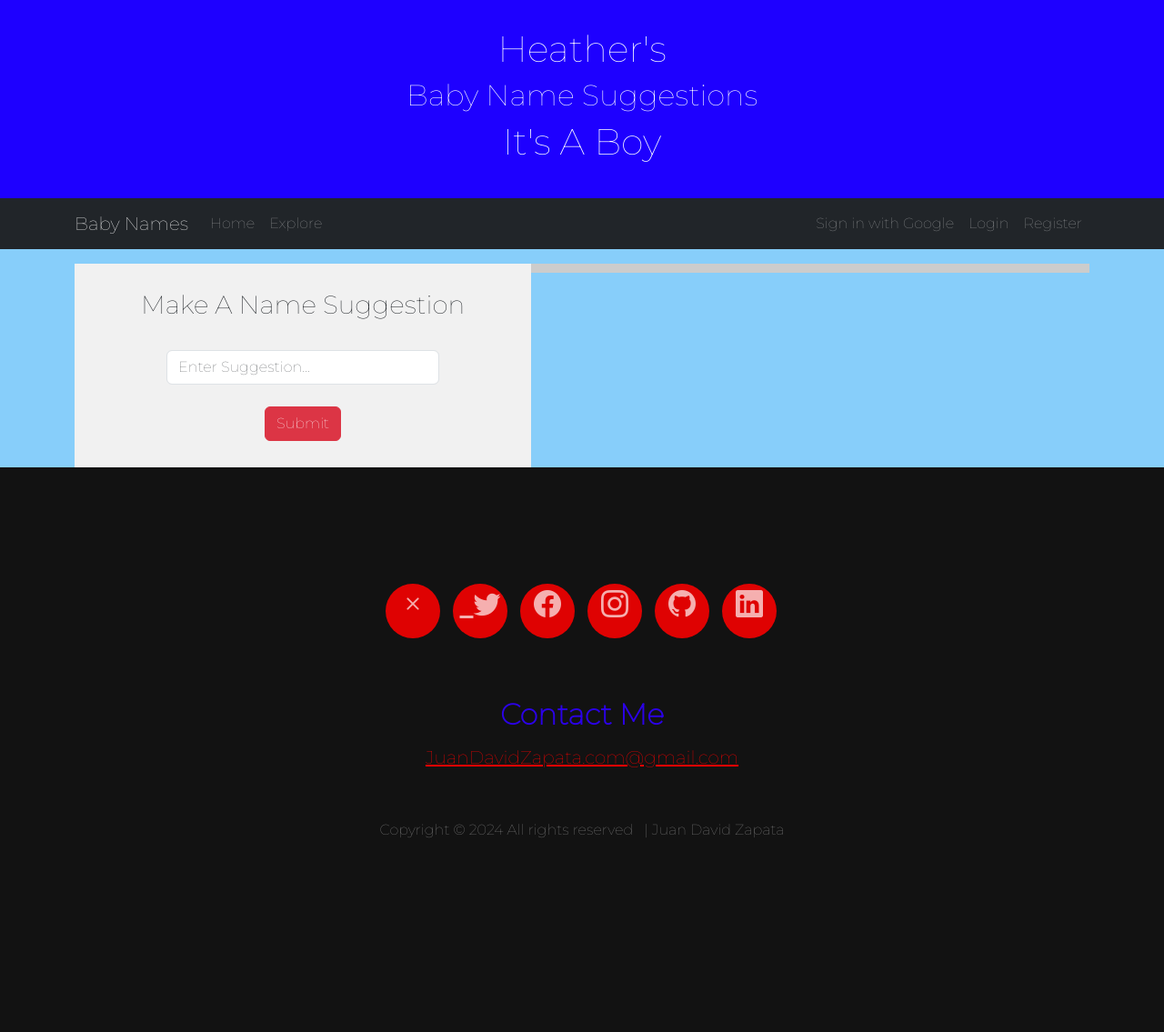
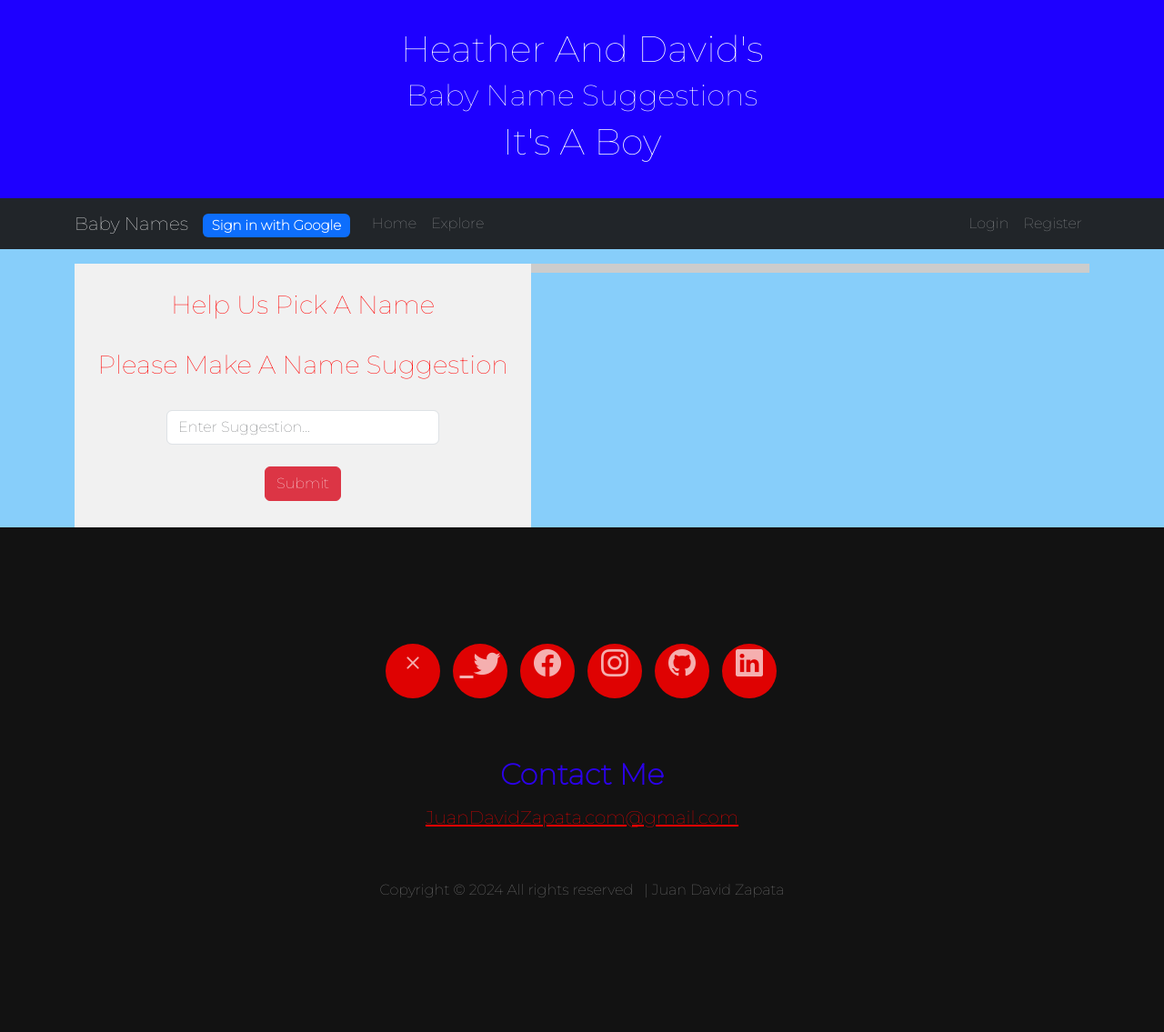
Before and after one commit to jDavidZapata/jdz.red, a Flask app: page / in a window 1280 px wide. Shown: the whole page at 91% size. Before the commit the page ends 922 px from the top, so only its background shows below. Run offline with Flask 3, Linux system fonts and the light colour scheme; data that the repository does not hold is empty; parts of the project's set-up code (start-up, migrations or seed data) failed here and were passed over; some libraries are stand-ins or nearby versions.

Commit message:
more front end changes

```diff
--- a/services/web/app/main/routes.py
+++ b/services/web/app/main/routes.py
@@ -59,7 +59,7 @@ def index():
                 db.session.add(vote)
                 db.session.commit()
                 flash('Your suggestion has been submitted!')
-                flash(_('You have %(count)s votes left.', count=(4-count)))
+                flash(_('You have %(count)s vote suggestions left.', count=(4-count)))
                 return redirect(url_for("main.index"))
             except Exception as e:
                 # Log the error and notify the user
--- a/services/web/app/static/css/stylesheet.css
+++ b/services/web/app/static/css/stylesheet.css
@@ -50,6 +50,7 @@ header {
     height: 100%; /* only for demonstration, should be removed */
     text-align: center;
     align-content: center;
+    color: red;
 }
 
 td.vote {
--- a/services/web/app/templates/base.html
+++ b/services/web/app/templates/base.html
@@ -7,7 +7,7 @@
     {% if title %}
     <title>{{ title }} - Baby Name Suggestions</title>
     {% else %}
-    <title>{{ _("Welcome to Heather's Baby Name Suggestions") }}</title>
+    <title>{{ _("Welcome to Heather and David's Baby Name Suggestions") }}</title>
     {% endif %}
     <link
         href="https://cdn.jsdelivr.net/npm/bootstrap@5.3.2/dist/css/bootstrap.min.css"
--- a/services/web/app/templates/greeting.html
+++ b/services/web/app/templates/greeting.html
@@ -1,7 +1,7 @@
 {% macro greeting(current_user) %}
 {% if current_user.is_authenticated %}
 <div class="section">
-    <h1><span class="badge bg-primary rounded">{{ _('Hi, %(username)s!', username=current_user.username) }}</span></h1>
+    <h1><span class="badge bg-primary rounded">{{ _('%(username)s', username=current_user.username) }}</span></h1>
 </div>
 {% endif %}
 {% endmacro %}
--- a/services/web/app/templates/index.html
+++ b/services/web/app/templates/index.html
@@ -1,17 +1,18 @@
 {% extends "base.html" %}
 {% import "bootstrap_wtf.html" as wtf %}
+{% import "greeting.html" as greeting %}
 
 {% block header %}
-<h1>Heather's</h1>
+<h1>Heather And David's</h1>
 <h2>Baby Name Suggestions</h2>
 <h1>It's A Boy</h1>
 {% endblock %}
 
 {% block content %}
 {% if current_user.is_authenticated %}
-<div class="section">
-    <h1><span class="badge bg-primary rounded">{{ _('Hi, %(username)s!', username=current_user.username) }}</span></h1>
-</div>
+{% block greeting %}
+    {{ greeting.greeting(current_user) }}
+{% endblock %}
 {% endif %}
 <div class="section">
     <div class="left">
@@ -20,7 +21,9 @@
         <h4>{{ error }}</h4>
         {% endfor %}
         <br>
-        <h3>Make A Name Suggestion</h3>
+        <h3>Help Us Pick A Name</h3>
+        <br>
+        <h3>Please Make A Name Suggestion</h3>
 
         <br>
         <form role="form" method="POST" action="/">
@@ -36,7 +39,7 @@
 
     <div class="right">
         {% if names %}
-        <h3>Help Us With A Name Suggestion</h3>
+        <h3>Name Suggestions</h3>
         <br>
         <div id="names">
             <table class="table table-striped center" style="max-width: 400px;">
--- a/services/web/app/templates/nav.html
+++ b/services/web/app/templates/nav.html
@@ -3,6 +3,11 @@
     <div class="container">
       <a class="navbar-brand" href="{{ url_for('main.index') }}">Baby Names</a>
       {% if current_user.is_anonymous %}
+        <!-- Show Login with Google link if the user is not authenticated -->
+        <a class="navbar-brand" aria-current="page" href="{{ url_for('auth.google_login') }}">
+          <span id="message_count" class="badge text-bg-primary">Sign in with Google</span>
+        </a>
+
       {% else %}
       {% set unread_message_count = current_user.unread_message_count() %}
       <a class="navbar-brand" aria-current="page" href="{{ url_for('main.messages') }}" style="visibility: {% if unread_message_count > 0 %}visible{% else %}hidden{% endif %};">{{ _('Messages') }}
@@ -27,9 +32,6 @@
         <ul class="navbar-nav mb-2 mb-lg-0">
           {% if current_user.is_anonymous %}
         <!-- Show Login and Register links if the user is not authenticated -->
-        <li class="nav-item">
-            <a class="nav-link" aria-current="page" href="{{ url_for('auth.google_login') }}">Sign in with Google</a>
-        </li>
         <li class="nav-item">
             <a class="nav-link" aria-current="page" href="{{ url_for('auth.login') }}">{{ _('Login') }}</a>
         </li>
--- a/services/web/app/templates/user.html
+++ b/services/web/app/templates/user.html
@@ -6,7 +6,7 @@
         <img src="{{ user.avatar(256) }}" alt="User Avatar">
     </div>
     <div class="description">
-        <h1><span class="badge bg-danger rounded-pill">{{ _(user.username) }}</span></h1>
+        <h1><span class="badge bg-danger rounded">{{ _(user.username) }}</span></h1>
 
         <div class="card text-white bg-dark">
             {% if user.about_me %}
```
Also changed, not shown: services/web/app/auth/routes.py (+12 -4 lines).
